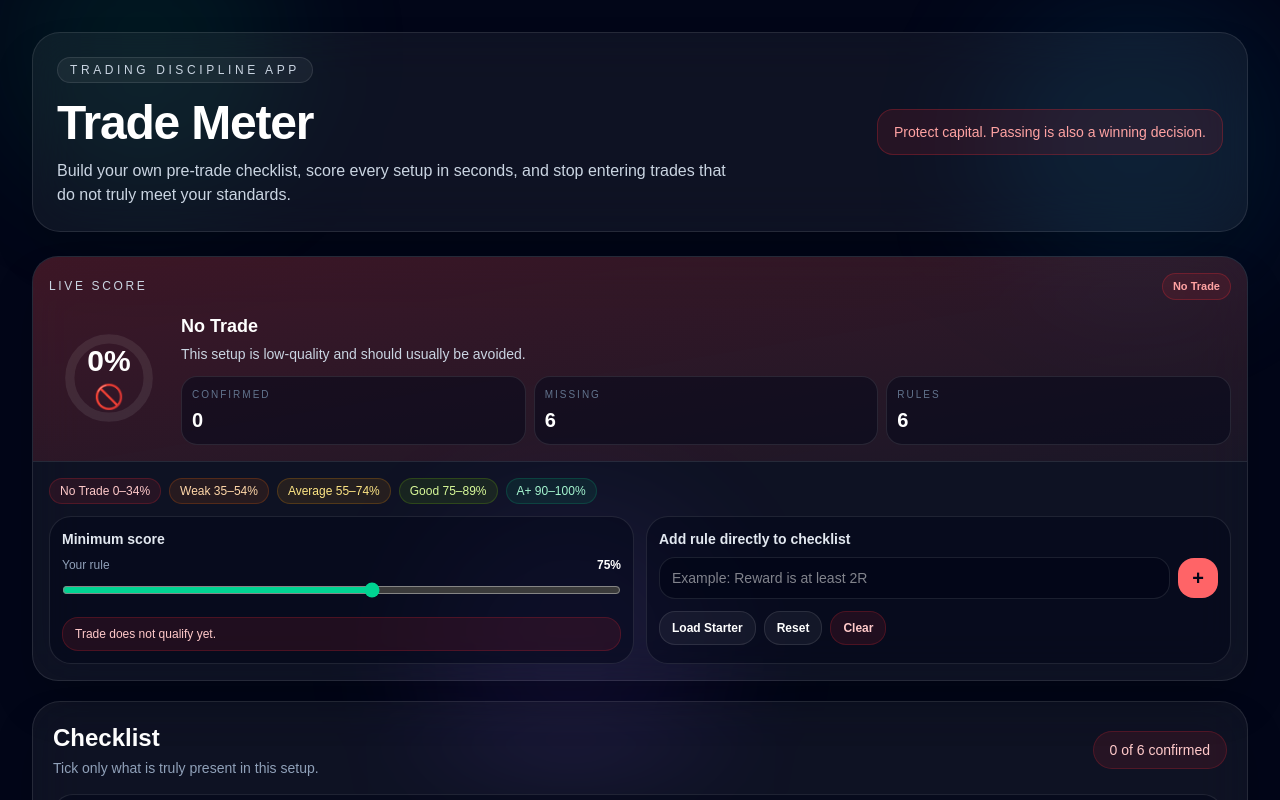
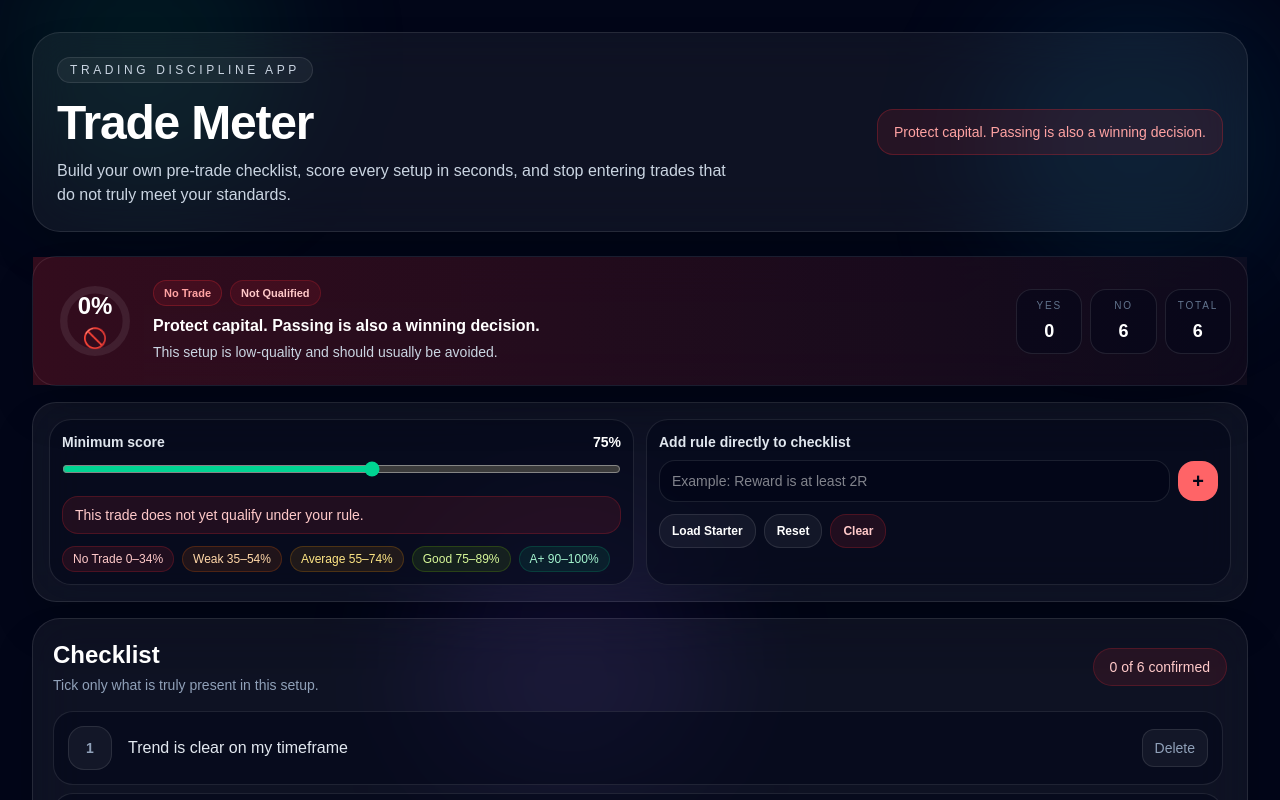
Before and after one commit to Johny-88/Trade-Meter, a Next.js app: page / in a window 1280 px wide. Shown: the top 800 px of the page. Built offline with nearby package versions, Linux system fonts and the light colour scheme.

Commit message:
Update page.tsx

```diff
--- a/app/page.tsx
+++ b/app/page.tsx
@@ -181,7 +181,7 @@ export default function Home() {
   const styles = toneMap[rating.tone]
   const qualifies = score >= minScore
 
-  const circleRadius = 42
+  const circleRadius = 34
   const circumference = 2 * Math.PI * circleRadius
   const dashOffset = circumference - (score / 100) * circumference
 
@@ -220,7 +220,7 @@ export default function Home() {
   }
 
   return (
-    <main className="min-h-screen overflow-hidden bg-slate-950 text-white">
+    <main className="min-h-screen overflow-x-hidden bg-slate-950 text-white">
       <div className="pointer-events-none absolute inset-0 overflow-hidden">
         <div className="absolute -top-24 left-0 h-72 w-72 rounded-full bg-emerald-500/10 blur-3xl" />
         <div className="absolute right-0 top-0 h-72 w-72 rounded-full bg-sky-500/10 blur-3xl" />
@@ -251,40 +251,28 @@ export default function Home() {
           </div>
         </div>
 
-        <div className="space-y-5">
-          <div className="sticky top-3 z-20 overflow-hidden rounded-[26px] border border-white/10 bg-white/5 shadow-2xl backdrop-blur-xl">
-            <div className={`bg-gradient-to-br ${styles.soft} p-3 md:p-4`}>
-              <div className="mb-3 flex items-center justify-between gap-3">
-                <div className="text-xs uppercase tracking-[0.22em] text-slate-300">
-                  Live Score
-                </div>
-
-                <div
-                  className={`w-fit rounded-full border px-2.5 py-1 text-[11px] font-semibold ${styles.badge}`}
-                >
-                  {rating.label}
-                </div>
-              </div>
-
-              <div className="grid gap-3 md:grid-cols-[120px_minmax(0,1fr)] md:items-center">
-                <div className="flex items-center justify-center">
-                  <div className="relative h-24 w-24 md:h-28 md:w-28">
-                    <svg className="h-full w-full -rotate-90" viewBox="0 0 120 120">
+        <div className="space-y-4">
+          <div className="sticky top-2 z-40 rounded-[24px] border border-white/10 bg-slate-950/80 shadow-2xl backdrop-blur-xl">
+            <div className={`bg-gradient-to-r ${styles.soft} p-3 md:p-4`}>
+              <div className="grid gap-3 md:grid-cols-[92px_minmax(0,1fr)_auto] md:items-center">
+                <div className="mx-auto flex items-center justify-center md:mx-0">
+                  <div className="relative h-20 w-20 md:h-24 md:w-24">
+                    <svg className="h-full w-full -rotate-90" viewBox="0 0 100 100">
                       <circle
-                        cx="60"
-                        cy="60"
+                        cx="50"
+                        cy="50"
                         r={circleRadius}
                         fill="transparent"
                         stroke="rgba(255,255,255,0.08)"
-                        strokeWidth="10"
+                        strokeWidth="8"
                       />
                       <circle
-                        cx="60"
-                        cy="60"
+                        cx="50"
+                        cy="50"
                         r={circleRadius}
                         fill="transparent"
                         stroke="currentColor"
-                        strokeWidth="10"
+                        strokeWidth="8"
                         strokeLinecap="round"
                         strokeDasharray={circumference}
                         strokeDashoffset={dashOffset}
@@ -293,48 +281,99 @@ export default function Home() {
                     </svg>
 
                     <div className="absolute inset-0 flex flex-col items-center justify-center">
-                      <div className="text-2xl font-black md:text-3xl">{score}%</div>
-                      <div className="mt-0.5 text-xl md:text-2xl">{rating.emoji}</div>
+                      <div className="text-xl font-black md:text-2xl">{score}%</div>
+                      <div className="mt-0.5 text-lg md:text-xl">{rating.emoji}</div>
                     </div>
                   </div>
                 </div>
 
-                <div className="space-y-3">
-                  <div className="text-center md:text-left">
-                    <div className="text-base font-semibold md:text-lg">{rating.label}</div>
+                <div className="min-w-0 text-center md:text-left">
+                  <div className="flex flex-wrap items-center justify-center gap-2 md:justify-start">
+                    <div
+                      className={`rounded-full border px-2.5 py-1 text-[11px] font-semibold ${styles.badge}`}
+                    >
+                      {rating.label}
+                    </div>
+
+                    <div
+                      className={`rounded-full border px-2.5 py-1 text-[11px] font-semibold ${
+                        qualifies
+                          ? 'border-emerald-500/20 bg-emerald-500/10 text-emerald-200'
+                          : 'border-red-500/20 bg-red-500/10 text-red-200'
+                      }`}
+                    >
+                      {qualifies ? 'Qualified' : 'Not Qualified'}
+                    </div>
+                  </div>
+
+                  <div className="mt-2 text-sm font-semibold text-white md:text-base">
+                    {rating.action}
+                  </div>
+
                   <p className="mt-1 text-xs leading-5 text-slate-300 md:text-sm">
                     {rating.desc}
                   </p>
                 </div>
 
                 <div className="grid grid-cols-3 gap-2">
-                    <div className="rounded-2xl border border-white/10 bg-slate-950/50 p-2.5">
-                      <div className="text-[9px] uppercase tracking-[0.2em] text-slate-500 md:text-[10px]">
-                        Confirmed
+                  <div className="rounded-2xl border border-white/10 bg-slate-950/50 px-3 py-2 text-center">
+                    <div className="text-[9px] uppercase tracking-[0.18em] text-slate-500 md:text-[10px]">
+                      Yes
                     </div>
-                      <div className="mt-1 text-lg font-bold md:text-xl">{checkedCount}</div>
+                    <div className="mt-1 text-base font-bold md:text-lg">{checkedCount}</div>
                   </div>
 
-                    <div className="rounded-2xl border border-white/10 bg-slate-950/50 p-2.5">
-                      <div className="text-[9px] uppercase tracking-[0.2em] text-slate-500 md:text-[10px]">
-                        Missing
+                  <div className="rounded-2xl border border-white/10 bg-slate-950/50 px-3 py-2 text-center">
+                    <div className="text-[9px] uppercase tracking-[0.18em] text-slate-500 md:text-[10px]">
+                      No
                     </div>
-                      <div className="mt-1 text-lg font-bold md:text-xl">{missingCount}</div>
+                    <div className="mt-1 text-base font-bold md:text-lg">{missingCount}</div>
                   </div>
 
-                    <div className="rounded-2xl border border-white/10 bg-slate-950/50 p-2.5">
-                      <div className="text-[9px] uppercase tracking-[0.2em] text-slate-500 md:text-[10px]">
-                        Rules
+                  <div className="rounded-2xl border border-white/10 bg-slate-950/50 px-3 py-2 text-center">
+                    <div className="text-[9px] uppercase tracking-[0.18em] text-slate-500 md:text-[10px]">
+                      Total
                     </div>
-                      <div className="mt-1 text-lg font-bold md:text-xl">{totalCount}</div>
+                    <div className="mt-1 text-base font-bold md:text-lg">{totalCount}</div>
                   </div>
                 </div>
               </div>
             </div>
           </div>
 
-            <div className="border-t border-white/10 p-3 md:p-4">
-              <div className="flex flex-wrap gap-2 text-xs">
+          <div className="rounded-[24px] border border-white/10 bg-white/5 p-3 shadow-2xl backdrop-blur-xl md:p-4">
+            <div className="grid gap-3 lg:grid-cols-[minmax(0,1fr)_minmax(0,1fr)]">
+              <div className="rounded-[22px] border border-white/10 bg-slate-950/50 p-3">
+                <div className="mb-2 flex items-center justify-between">
+                  <div className="text-sm font-semibold text-slate-200">
+                    Minimum score
+                  </div>
+                  <div className="text-sm font-semibold text-white">{minScore}%</div>
+                </div>
+
+                <input
+                  type="range"
+                  min={50}
+                  max={95}
+                  step={5}
+                  value={minScore}
+                  onChange={(e) => setMinScore(Number(e.target.value))}
+                  className="w-full accent-emerald-400"
+                />
+
+                <div
+                  className={`mt-3 rounded-2xl border px-3 py-2 text-xs font-medium md:text-sm ${
+                    qualifies
+                      ? 'border-emerald-500/20 bg-emerald-500/10 text-emerald-200'
+                      : 'border-red-500/20 bg-red-500/10 text-red-200'
+                  }`}
+                >
+                  {qualifies
+                    ? 'This trade passes your minimum quality requirement.'
+                    : 'This trade does not yet qualify under your rule.'}
+                </div>
+
+                <div className="mt-3 flex flex-wrap gap-2 text-[11px] md:text-xs">
                   <div className="rounded-full border border-red-500/20 bg-red-500/10 px-2.5 py-1 text-red-200">
                     No Trade 0–34%
                   </div>
@@ -350,37 +389,6 @@ export default function Home() {
                   <div className="rounded-full border border-emerald-500/20 bg-emerald-500/10 px-2.5 py-1 text-emerald-200">
                     A+ 90–100%
                   </div>
-              </div>
-
-              <div className="mt-3 grid gap-3 lg:grid-cols-[minmax(0,1fr)_minmax(0,1fr)]">
-                <div className="rounded-[22px] border border-white/10 bg-slate-950/50 p-3">
-                  <div className="mb-2 text-sm font-semibold text-slate-200">
-                    Minimum score
-                  </div>
-
-                  <div className="mb-2 flex items-center justify-between text-xs text-slate-400">
-                    <span>Your rule</span>
-                    <span className="font-semibold text-white">{minScore}%</span>
-                  </div>
-
-                  <input
-                    type="range"
-                    min={50}
-                    max={95}
-                    step={5}
-                    value={minScore}
-                    onChange={(e) => setMinScore(Number(e.target.value))}
-                    className="w-full accent-emerald-400"
-                  />
-
-                  <div
-                    className={`mt-3 rounded-2xl border px-3 py-2 text-xs font-medium ${
-                      qualifies
-                        ? 'border-emerald-500/20 bg-emerald-500/10 text-emerald-200'
-                        : 'border-red-500/20 bg-red-500/10 text-red-200'
-                    }`}
-                  >
-                    {qualifies ? 'Trade qualifies.' : 'Trade does not qualify yet.'}
                 </div>
               </div>
 
@@ -434,7 +442,6 @@ export default function Home() {
               </div>
             </div>
           </div>
-          </div>
 
           <div className="rounded-[28px] border border-white/10 bg-white/5 p-4 shadow-2xl backdrop-blur-xl md:p-5">
             <div className="mb-4 flex flex-col gap-3 md:flex-row md:items-center md:justify-between">
@@ -455,7 +462,7 @@ export default function Home() {
                 No rules yet. Add rules using the + button above.
               </div>
             ) : (
-              <div className="max-h-[560px] space-y-2 overflow-y-auto pr-1">
+              <div className="max-h-[640px] space-y-2 overflow-y-auto pr-1">
                 {rules.map((rule, index) => (
                   <div
                     key={rule.id}
```
Lines whose indentation alone changed are shown as unchanged.
